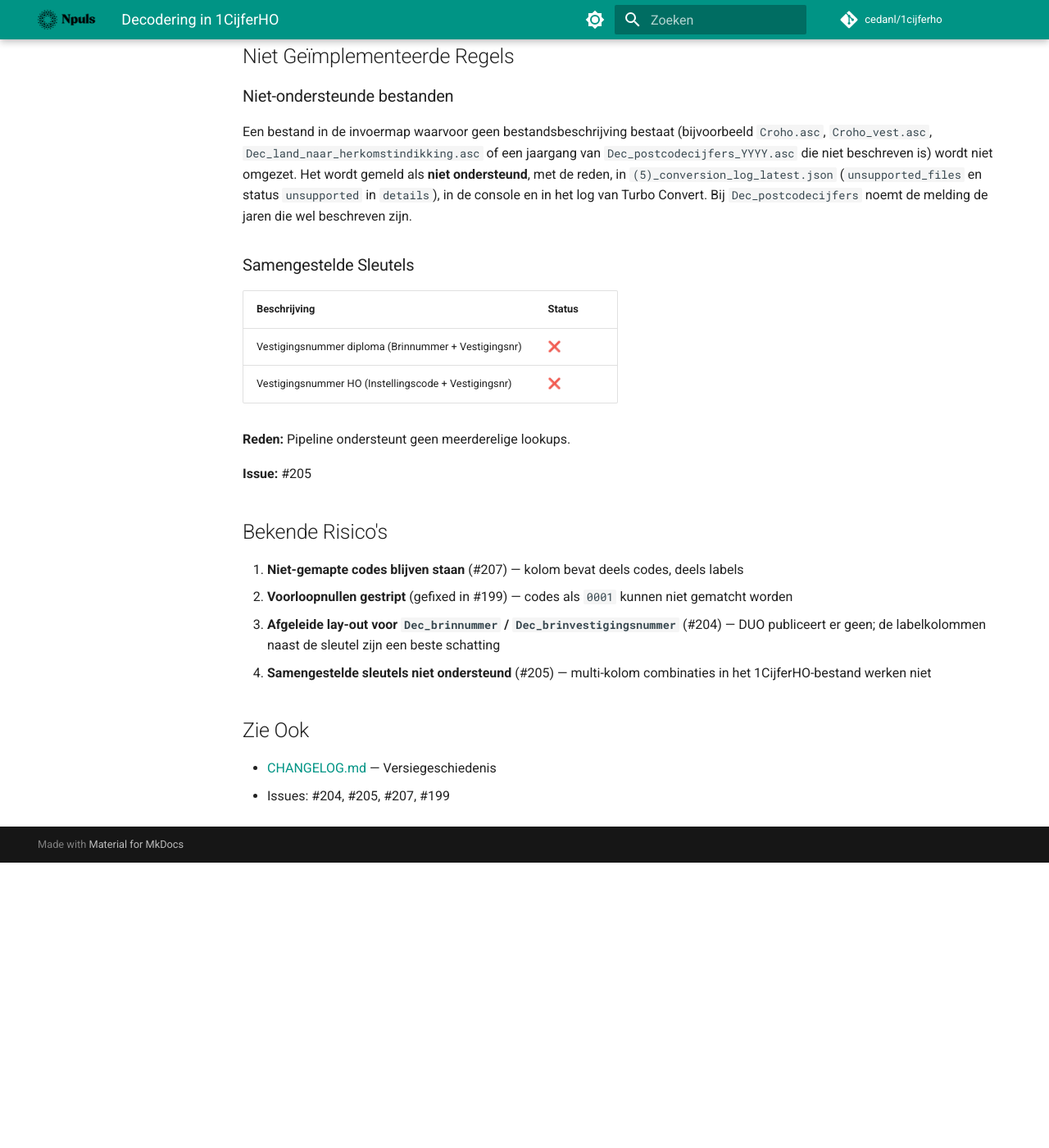
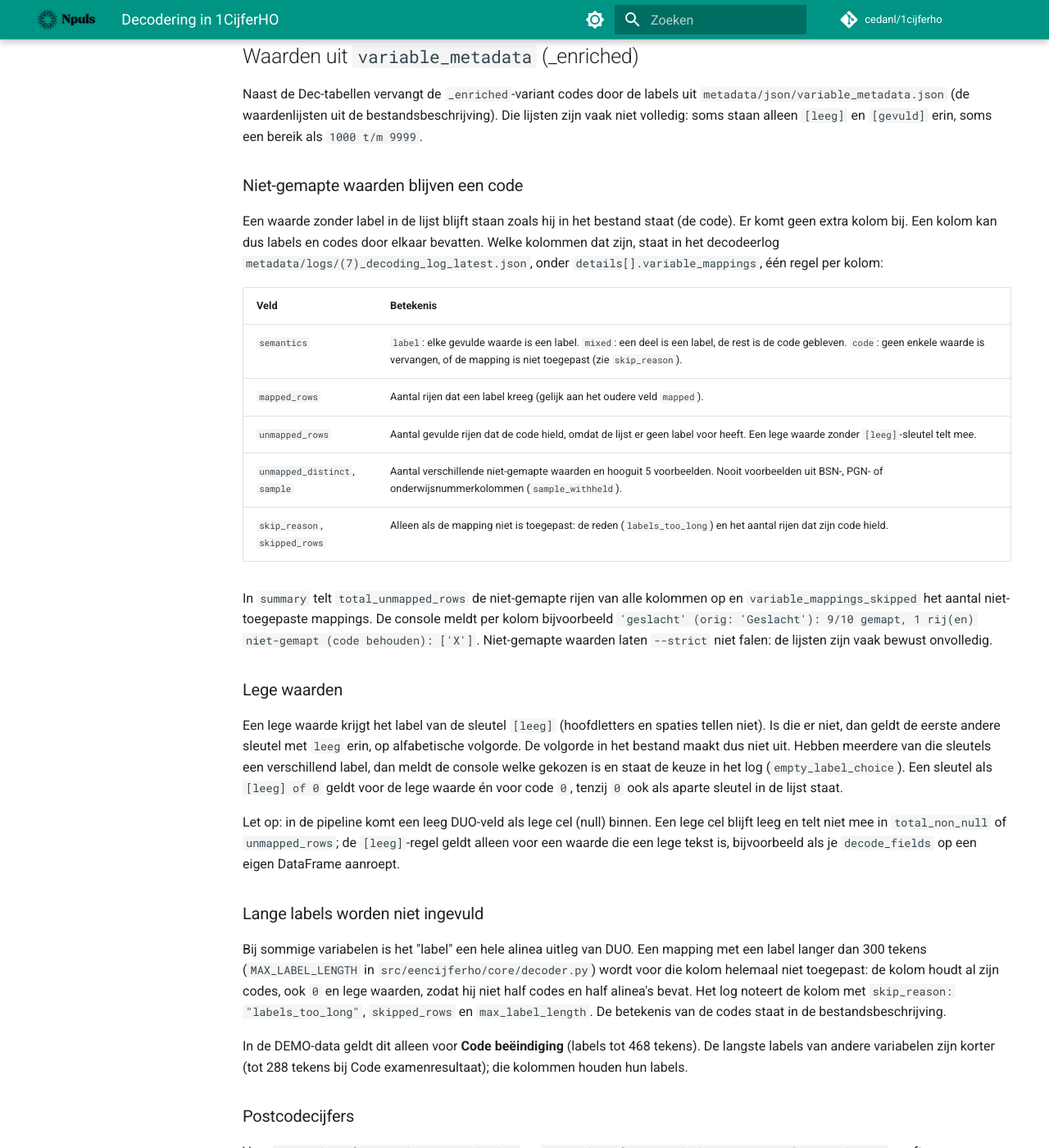
Before and after one commit to cedanl/1cijferho, an MkDocs documentation site: the page built from docs/decodering.md, in a window 1280 px wide and 1400 px high, scrolled down 1958 px. Shown: the whole window at 82% size. Built offline with MkDocs 1.6.1 and Material for MkDocs 9.7.7, drawn with Linux system fonts in a browser that asks for light colours; comment, search, counter and statistics services are not loaded; before the commit the page ends 3010 px from its top, so only the background shows below that; some of the changed text lies outside the part shown.

Commit message:
docs: document unmapped variable_metadata values and the long-label rule
Refs #207

Co-Authored-By: Claude Opus 5.5 <noreply@anthropic.com>

```diff
--- a/docs/decodering.md
+++ b/docs/decodering.md
@@ -57,6 +57,87 @@ sleutelkolommen (Brinnummer, Vestigingsnummer) zijn nodig voor de koppeling.
 
 **Issue:** #204
 
+## Waarden uit `variable_metadata` (_enriched)
+
+Naast de Dec-tabellen vervangt de `_enriched`-variant codes door de labels uit
+`metadata/json/variable_metadata.json` (de waardenlijsten uit de
+bestandsbeschrijving). Die lijsten zijn vaak niet volledig: soms staan alleen
+`[leeg]` en `[gevuld]` erin, soms een bereik als `1000 t/m 9999`.
+
+### Niet-gemapte waarden blijven een code
+
+Een waarde zonder label in de lijst blijft staan zoals hij in het bestand staat
+(de code). Er komt geen extra kolom bij. Een kolom kan dus labels en codes door
+elkaar bevatten. Welke kolommen dat zijn, staat in het decodeerlog
+`metadata/logs/(7)_decoding_log_latest.json`, onder `details[].variable_mappings`,
+één regel per kolom:
+
+| Veld | Betekenis |
+|------|-----------|
+| `semantics` | `label`: elke gevulde waarde is een label. `mixed`: een deel is een label, de rest is de code gebleven. `code`: geen enkele waarde is vervangen, of de mapping is niet toegepast (zie `skip_reason`). |
+| `mapped_rows` | Aantal rijen dat een label kreeg (gelijk aan het oudere veld `mapped`). |
+| `unmapped_rows` | Aantal gevulde rijen dat de code hield, omdat de lijst er geen label voor heeft. Een lege waarde zonder `[leeg]`-sleutel telt mee. |
+| `unmapped_distinct`, `sample` | Aantal verschillende niet-gemapte waarden en hooguit 5 voorbeelden. Nooit voorbeelden uit BSN-, PGN- of onderwijsnummerkolommen (`sample_withheld`). |
+| `skip_reason`, `skipped_rows` | Alleen als de mapping niet is toegepast: de reden (`labels_too_long`) en het aantal rijen dat zijn code hield. |
+
+In `summary` telt `total_unmapped_rows` de niet-gemapte rijen van alle kolommen
+op en `variable_mappings_skipped` het aantal niet-toegepaste mappings. De console
+meldt per kolom bijvoorbeeld `'geslacht' (orig: 'Geslacht'): 9/10 gemapt, 1 rij(en)
+niet-gemapt (code behouden): ['X']`. Niet-gemapte waarden laten `--strict` niet
+falen: de lijsten zijn vaak bewust onvolledig.
+
+### Lege waarden
+
+Een lege waarde krijgt het label van de sleutel `[leeg]` (hoofdletters en spaties
+tellen niet). Is die er niet, dan geldt de eerste andere sleutel met `leeg` erin,
+op alfabetische volgorde. De volgorde in het bestand maakt dus niet uit. Hebben
+meerdere van die sleutels een verschillend label, dan meldt de console welke
+gekozen is en staat de keuze in het log (`empty_label_choice`). Een sleutel als
+`[leeg] of 0` geldt voor de lege waarde én voor code `0`, tenzij `0` ook als
+aparte sleutel in de lijst staat.
+
+Let op: in de pipeline komt een leeg DUO-veld als lege cel (null) binnen. Een
+lege cel blijft leeg en telt niet mee in `total_non_null` of `unmapped_rows`; de
+`[leeg]`-regel geldt alleen voor een waarde die een lege tekst is, bijvoorbeeld
+als je `decode_fields` op een eigen DataFrame aanroept.
+
+### Lange labels worden niet ingevuld
+
+Bij sommige variabelen is het "label" een hele alinea uitleg van DUO. Een mapping
+met een label langer dan 300 tekens (`MAX_LABEL_LENGTH` in
+`src/eencijferho/core/decoder.py`) wordt voor die kolom helemaal niet toegepast:
+de kolom houdt al zijn codes, ook `0` en lege waarden, zodat hij niet half codes
+en half alinea's bevat. Het log noteert de kolom met `skip_reason:
+"labels_too_long"`, `skipped_rows` en `max_label_length`. De betekenis van de
+codes staat in de bestandsbeschrijving.
+
+In de DEMO-data geldt dit alleen voor **Code beëindiging** (labels tot 468
+tekens). De langste labels van andere variabelen zijn korter (tot 288 tekens bij
+Code examenresultaat); die kolommen houden hun labels.
+
+### Postcodecijfers
+
+Voor `Postcodecijfers student op 1 oktober` en `Postcodecijfers van de hoogste
+vooropl. vóór het HO` geeft `variable_metadata` deze waarden:
+
+| Waarde in de kolom | Betekenis |
+|--------------------|-----------|
+| `1000` t/m `9999` | De eerste vier cijfers van een Nederlandse postcode. De lijst geeft alleen het bereik, dus deze waarden blijven als code staan. |
+| `0010` | woonachtig in België |
+| `0020` | woonachtig in Duitsland |
+| `0030` | woonachtig elders in het buitenland |
+| `0040` | geen vaste woon- of verblijfplaats |
+| leeg | onbekend (de cel blijft in de pipeline leeg, zie hierboven) |
+
+In `_enriched` staat bij `0010` t/m `0040` dus het label, bij een Nederlandse
+postcode de vier cijfers: `semantics` is `mixed`. `Dec_postcodecijfers_YYYY.asc`
+geeft bij een Nederlandse postcode de gemeentecode en gemeentenaam per 1 januari
+van dat jaar, en bij `0010` t/m `0040` gemeentecode `9910` t/m `9940` met
+dezelfde omschrijving als gemeentenaam. Die staan in aparte kolommen naast de
+postcodekolom.
+
+**Issue:** #207
+
 ## Niet Geïmplementeerde Regels
 
 ### Niet-ondersteunde bestanden
@@ -81,7 +162,7 @@ in `details`), in de console en in het log van Turbo Convert. Bij
 
 ## Bekende Risico's
 
-1. **Niet-gemapte codes blijven staan** (#207) — kolom bevat deels codes, deels labels
+1. **Niet-gemapte codes blijven staan** (#207) — een `_enriched`-kolom kan deels codes, deels labels bevatten; het decodeerlog telt ze per kolom (`unmapped_rows`, `semantics`), zie [Niet-gemapte waarden](#niet-gemapte-waarden-blijven-een-code)
 2. **Voorloopnullen gestript** (gefixed in #199) — codes als `0001` kunnen niet gematcht worden
 3. **Afgeleide lay-out voor `Dec_brinnummer` / `Dec_brinvestigingsnummer`** (#204) — DUO publiceert er geen; de labelkolommen naast de sleutel zijn een beste schatting
 4. **Samengestelde sleutels niet ondersteund** (#205) — multi-kolom combinaties in het 1CijferHO-bestand werken niet
```
Also changed, not shown: CHANGELOG.md (+3 -0 lines), docs/cli.md (+1 -1 lines).
